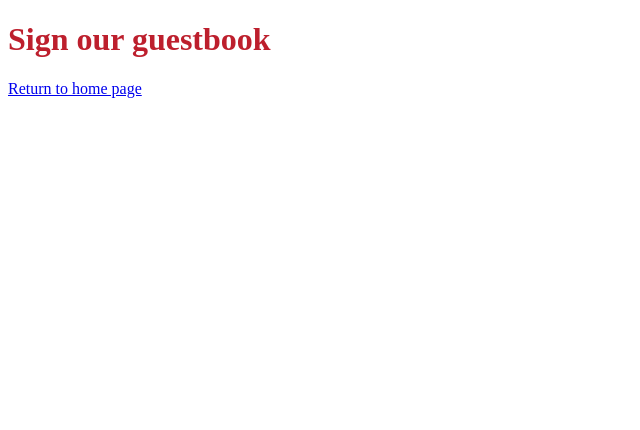
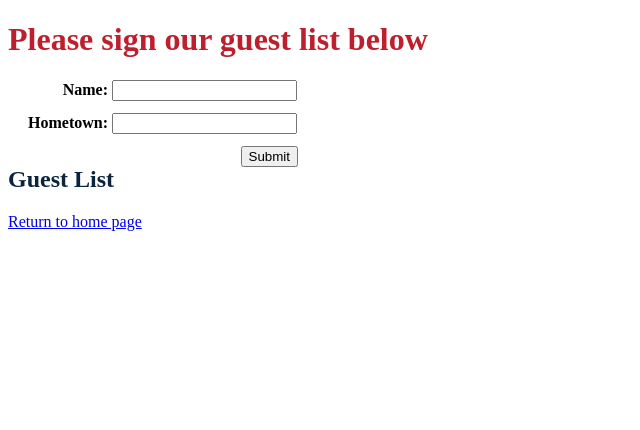
Before and after one commit to kartoone76/toone, a PHP site: page /guestbook.html in a window 1280 px wide. Shown: the top 430 px of the page, without its empty margins (0-640 px from the left). Run offline with PHP 8.4, Linux system fonts and the light colour scheme.

Commit message:
not sure

```diff
--- a/guestbook.html
+++ b/guestbook.html
@@ -9,8 +9,23 @@
 </head>
 
 <body>
-  <h1>Sign our guestbook</h1>
+  <h1>Please sign our guest list below</h1>
+  <form action="#" onsubmit="return submitForm(this.name.value, this.hometown.value);">
+    <label>Name:</label>
+    <input id="name" /><br />
+    <label>Hometown:</label>
+    <input id="hometown" /><br />
+    <input type="submit" />
+  </form>
+  <h2>Guest List</h2>
+  <ol id="guestlist">
+    <!-- Example hard-coded data
+    <li>Brian Toone. Birmingham, Alabama</li>
+    <li>John Smith. Memphis, Tennessee</li>
+    -->
+  </ol>
   <a href="index.html">Return to home page</a>
+  <script src="script.js"></script>
 </body>
 
 </html>
--- a/script.js
+++ b/script.js
@@ -1 +1,16 @@
-alert("welcome, this is a javascript popup alert");
+// example function call to display a dialog box
+// let's comment out the code below, which is top-level code
+// that automatically runs when the script is loaded
+//alert("welcome, this isn't is a javascript popup alert");
+
+function submitForm(name, hometown) {
+  // search the DOM for a specific tag with the id "guestlist"
+  var guestlist = document.getElementById("guestlist");
+  var n = document.getElementById("name");
+  var h = document.getElementById("hometown");
+  guestlist.innerHTML += "<li>" + name + ". " + hometown + "</li>";
+  n.value = "";
+  h.value = "";
+  n.focus();
+  return false;
+}
--- a/style.css
+++ b/style.css
@@ -14,3 +14,22 @@ h1 {
 h3 {
   color: #64CCC9
 }
+
+label {
+  font-weight: bold;
+  display:inline-block;
+  width:100px;
+  text-align:right;
+}
+
+input {
+  margin-bottom: 12px;
+}
+
+input[type=submit] {
+  float:right;
+}
+
+form {
+  width:290px;
+}
```
Also changed, not shown: 8163962207_0767c3bb47_w.jpg (deleted).
